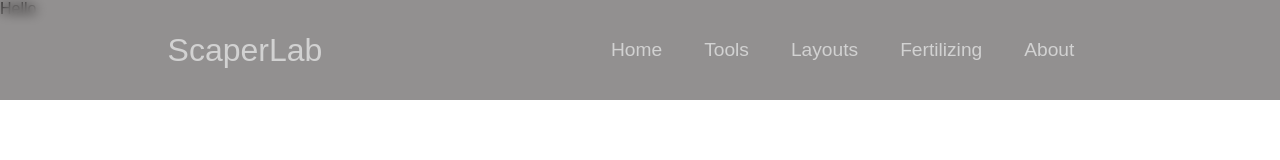
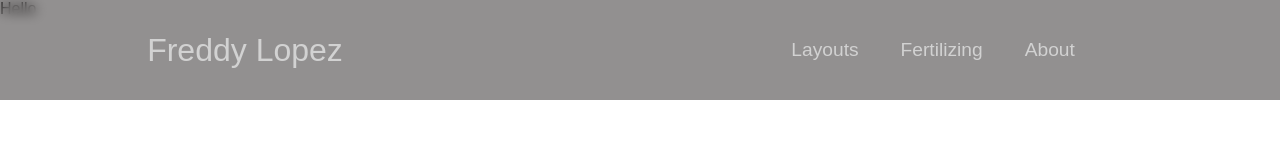
Before and after one commit to freddy-lopez01/Dev-Freddy, a React (Create React App) app in the folder developer-freddy/: page / in a window 1280 px wide. Shown: the top 160 px of the page. Built offline with nearby package versions, Linux system fonts and the light colour scheme.

Commit message:
whjoops haha

```diff
--- a/developer-freddy/src/components/NavBar.jsx
+++ b/developer-freddy/src/components/NavBar.jsx
@@ -23,23 +23,12 @@
         <nav className="Navbar">
             <div className="Navbar-container">
                 <Link to='/' className="navbar-logo" onClick={closeMobileMenu}>
-                   ScaperLab
+                  Freddy Lopez
                 </Link>
                 <div className="menu-icon" onClick={handleClick}>
                     <i className={click ? 'fas fa-times' : 'fas fa-bars'} />
                 </div>
                 <ul className={click ? 'nav-menu active' : 'nav-menu'}>
-                    <li className="nav-item">
-                        <Link to='/' className="nav-links" onClick={closeMobileMenu}>
-                            Home
-                        </Link>
-                    </li>
-                    <li className="nav-item">
-                        <Link to='/Tools' className="nav-links" onClick={closeMobileMenu}>
-                        Tools
-
-                        </Link>
-                    </li>
                     <li className="nav-item">
                         <Link to='/Layouts' className="nav-links" onClick={closeMobileMenu}>
                         Layouts
```
